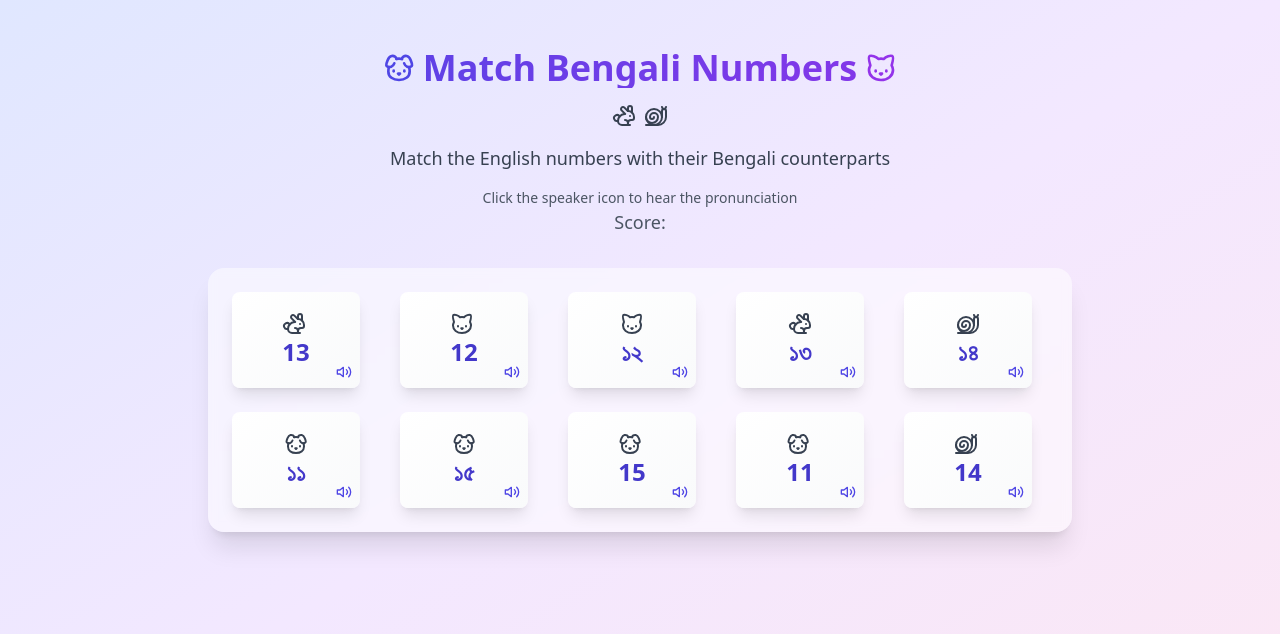
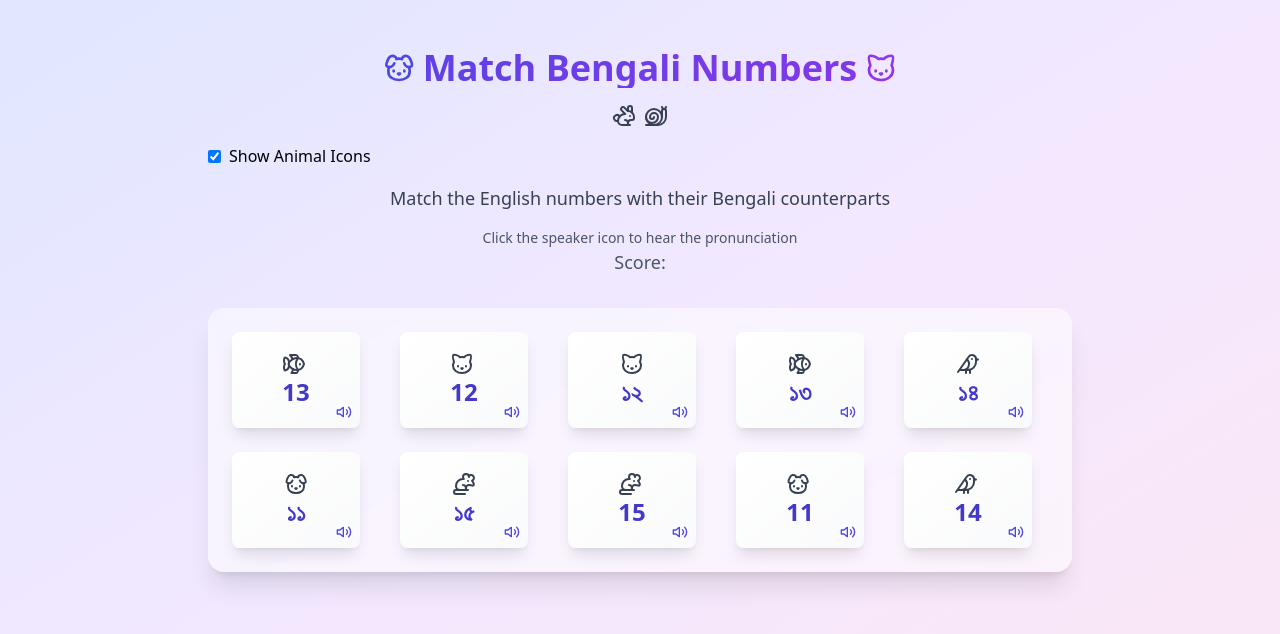
Before and after one commit to nadimtuhin/BanglaABC123, a React (Vite) app: page / in a window 1280 px wide. Shown: the top 634 px of the page. Built offline with nearby package versions, Linux system fonts and the light colour scheme.

Commit message:
Enhance GameBoard component by adding more animal icons and a toggle feature to show/hide them. Updated GameItem interface to include animalIcon property and modified rendering logic accordingly.

```diff
--- a/src/components/GameBoard.tsx
+++ b/src/components/GameBoard.tsx
@@ -3,7 +3,7 @@
  import { MatchFeedback } from "./MatchFeedback";
  import { numberPairs } from "../data/numbers";
  import { shuffle } from "../utils/shuffle";
- import { Dog, Cat, Rabbit, Snail } from 'lucide-react'; // Added animal icons
+ import { Dog, Cat, Rabbit, Snail, Rat, Fish, Bird } from 'lucide-react'; // Added animal icons
 
  interface GameItem {
    id: number;
@@ -11,6 +11,7 @@
    type: "english" | "bengali";
    isMatched: boolean;
    pronunciation?: string;
+   animalIcon?: React.ElementType; // Added animalIcon to GameItem
  }
 
  export function GameBoard() {
@@ -20,10 +21,11 @@
    const [showFeedback, setShowFeedback] = useState(false);
    const [isCorrectMatch, setIsCorrectMatch] = useState(false);
    const [score, setScore] = useState(0);
+   const [showAnimalIcons, setShowAnimalIcons] = useState(true); // New state for animal icons
 
    useEffect(() => {
      const colors = ['red', 'blue', 'green', 'yellow', 'purple'];
-     const animalIcons = [Dog, Cat, Rabbit, Snail, Dog]; // Assign animal icons
+     const animalIcons = [Dog, Cat, Fish, Bird, Rat, Rabbit, Snail]; // Assign animal icons
 
      const gameItems: GameItem[] = [
        ...numberPairs.map((pair, index) => ({
@@ -91,17 +93,36 @@
      }
    };
 
+   const handleCheckboxChange = (e: React.ChangeEvent<HTMLInputElement>) => {
+     setShowAnimalIcons(e.target.checked);
+   };
+
    return (
      <div className="w-full max-w-4xl mx-auto p-4">
        <div className="text-center mb-8">
          <h1 className="text-4xl font-bold text-transparent bg-clip-text bg-gradient-to-r from-indigo-600 to-purple-600 mb-4 flex items-center justify-center">
-           <Dog className="w-8 h-8 mr-2 text-indigo-600" />
+           {showAnimalIcons && <Dog className="w-8 h-8 mr-2 text-indigo-600" />}
            Match Bengali Numbers
-           <Cat className="w-8 h-8 ml-2 text-purple-600" />
+           {showAnimalIcons && <Cat className="w-8 h-8 ml-2 text-purple-600" />}
          </h1>
          <div className="flex justify-center mb-4">
-           <Rabbit className="w-6 h-6 mr-2 text-gray-700" />
-           <Snail className="w-6 h-6 text-gray-700" />
+           {showAnimalIcons && (
+             <>
+               <Rabbit className="w-6 h-6 mr-2 text-gray-700" />
+               <Snail className="w-6 h-6 text-gray-700" />
+             </>
+           )}
+         </div>
+         <div className="mb-4">
+           <label className="flex items-center">
+             <input
+               type="checkbox"
+               checked={showAnimalIcons}
+               onChange={handleCheckboxChange}
+               className="mr-2"
+             />
+             Show Animal Icons
+           </label>
          </div>
          <p className="text-gray-700 text-lg mb-4">
            Match the English numbers with their Bengali counterparts
@@ -132,7 +153,7 @@
              onClick={() => handleCardClick(index)}
              pronunciation={card.pronunciation}
              type={card.type}
-             animalIcon={card.animalIcon}
+             animalIcon={showAnimalIcons ? card.animalIcon : undefined}
            />
          ))}
        </div>
```
